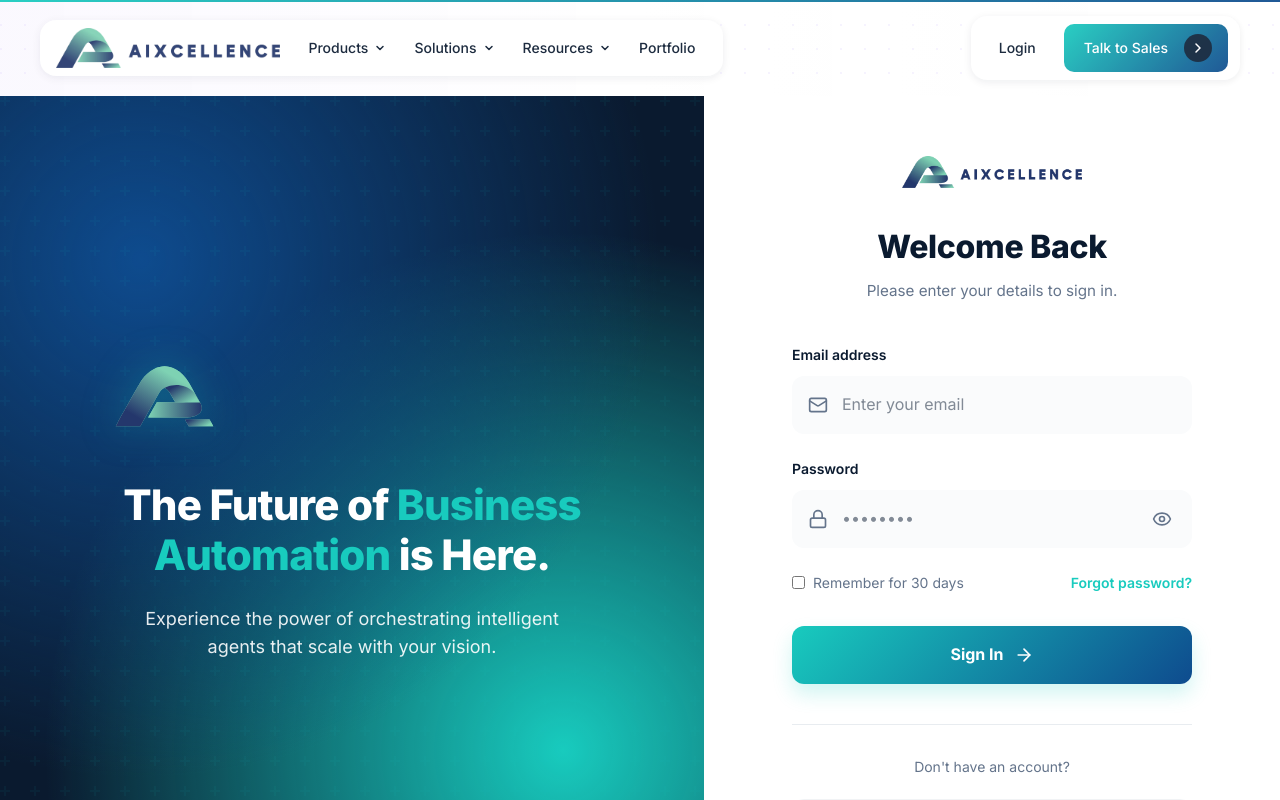
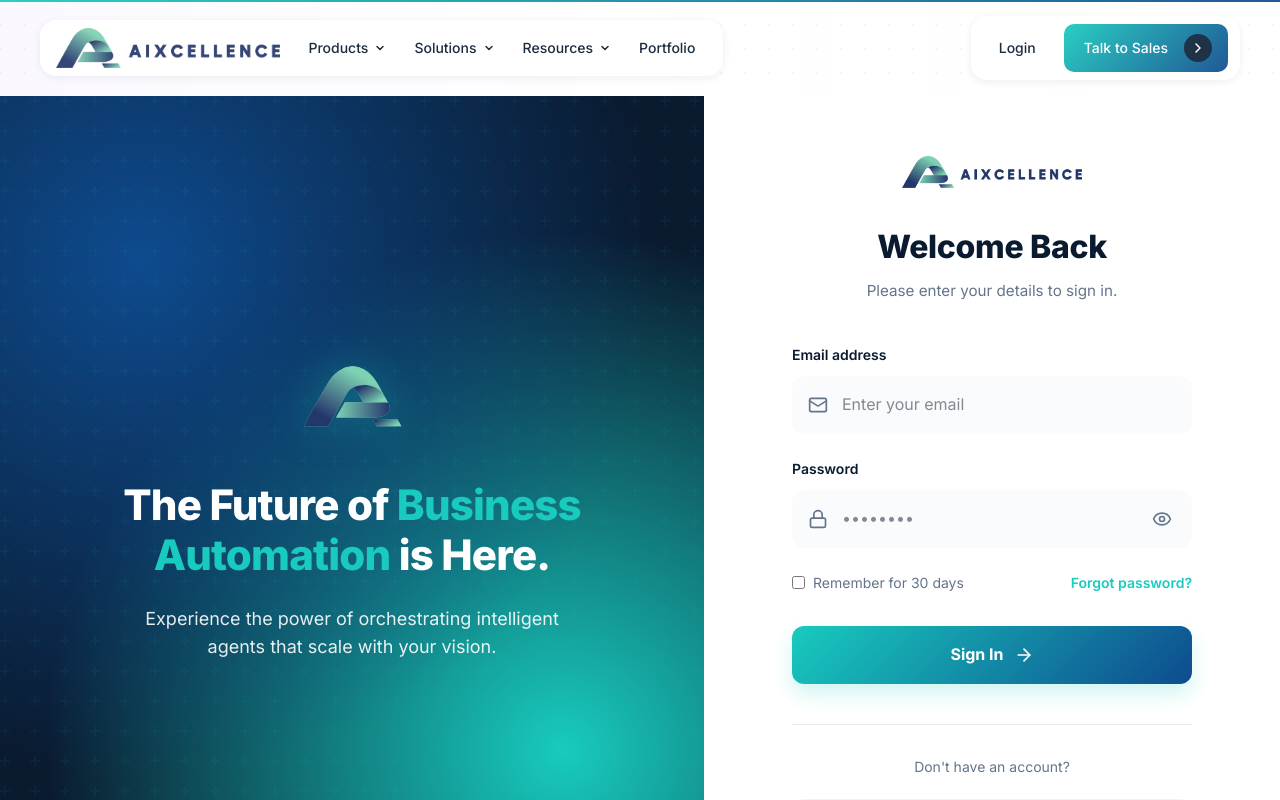
Before and after one commit to AtifShahzad536/aixcellence, a React (Vite) app: page /login in a window 1280 px wide. Shown: the top 800 px of the page. Built offline with nearby package versions, Linux system fonts and the light colour scheme.

Commit message:
style: fix logo horizontal centering in login page

```diff
--- a/src/pages/LoginPage.tsx
+++ b/src/pages/LoginPage.tsx
@@ -81,7 +81,7 @@ export function LoginPage() {
                             repeat: Infinity,
                             ease: "easeInOut"
                         }}
-                        style={{ marginBottom: '32px' }}
+                        style={{ marginBottom: '32px', display: 'flex', justifyContent: 'center' }}
                     >
                         <img
                             src="/images/icons/onlyicon.svg"
```
